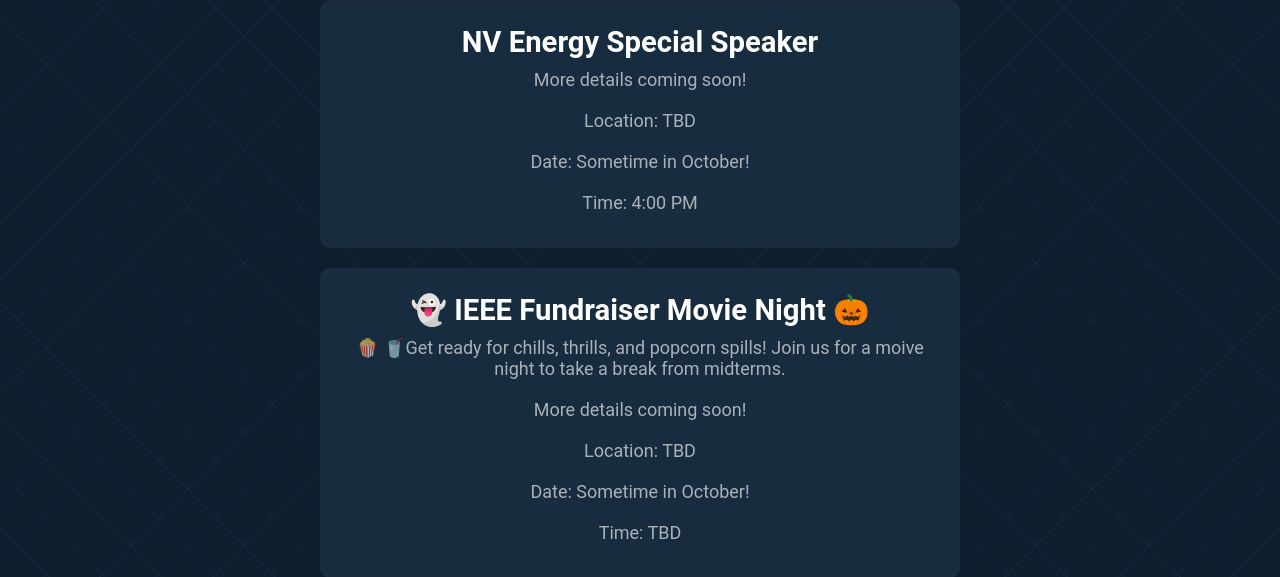
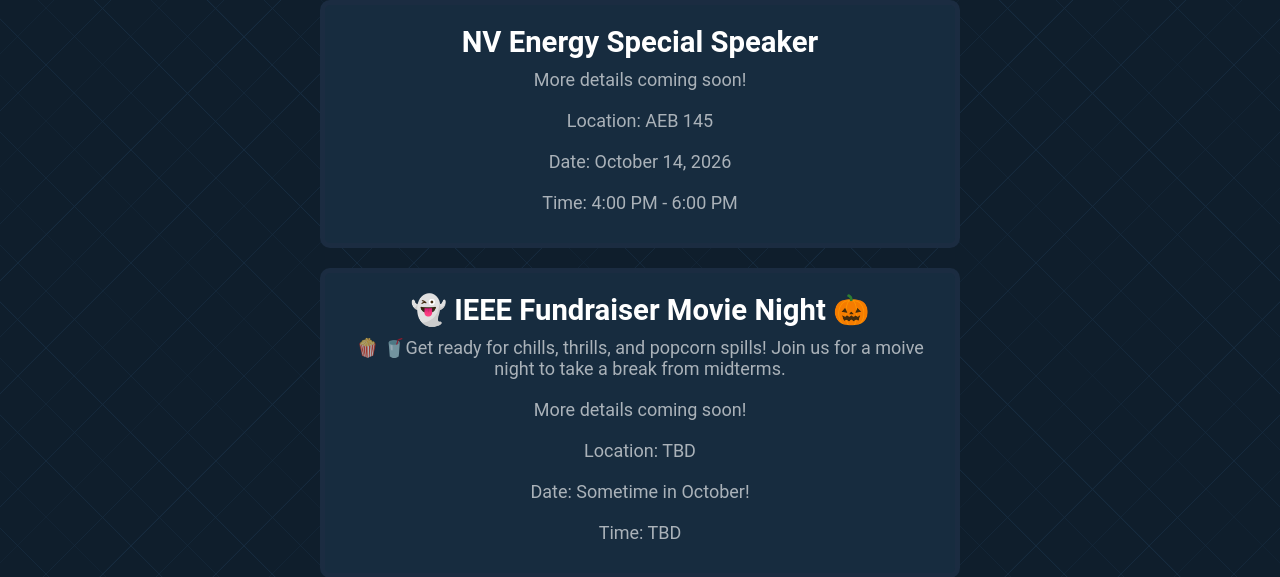
Before and after one commit to IEEE-UNLV/IEEE-UNLV-Website, a website: page events.html in a window 1280 px wide. Shown: the part 223-800 px from the top of the page. Drawn offline with Linux system fonts and the light colour scheme.

Commit message:
updating events

```diff
--- a/events.html
+++ b/events.html
@@ -34,9 +34,9 @@
             <div class="currentEventsContainer">
                 <h3>NV Energy Special Speaker</h3>
                 <p>More details coming soon!</p>
-                <p>Location: TBD</p>
-                <p>Date: Sometime in October!</p>
-              <p>Time: 4:00 PM</p>
+                <p>Location: AEB 145</p>
+                <p>Date: October 14, 2026</p>
+                <p>Time: 4:00 PM - 6:00 PM</p>
             </div>
             <div class="currentEventsContainer">
                 <h3>&#x1F47B; IEEE Fundraiser Movie Night &#x1F383;</h3>
```
